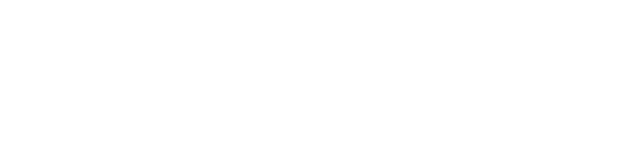
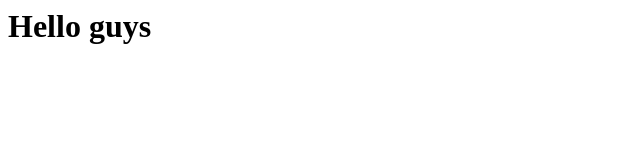
Before and after one commit to Nicobellick/helloWorld, a plain HTML site: page index.html in a window 1280 px wide. Shown: the whole page, without its empty margins (0-640 px from the left). Drawn offline with Linux system fonts and the light colour scheme.

Commit message:
Adding h1 hello guys

```diff
--- a/index.html
+++ b/index.html
@@ -4,5 +4,7 @@
   <title> Challenge Github</title>
   <meta charset="utf-8" />
 </head>
-<body></body>
+<body>
+  <h1>Hello guys</h1>
+  </body>
 </html>
```
